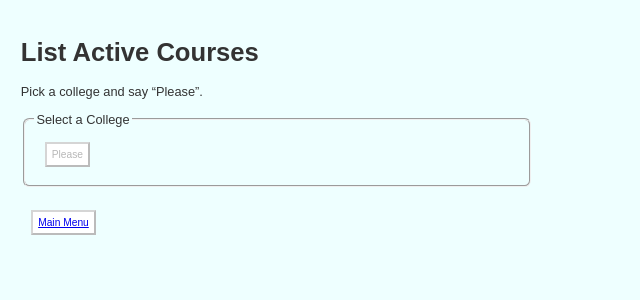
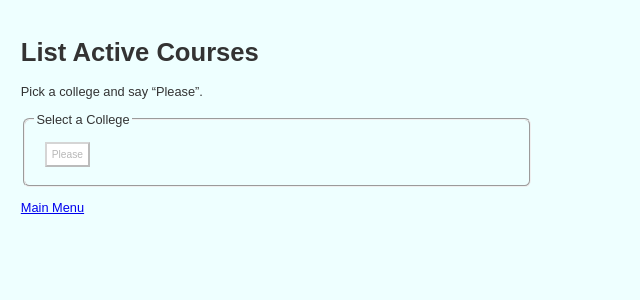
Before and after one commit to cvickery/transfer_app, a Flask app: page /courses/ in a window 1280 px wide. Shown: the top 300 px of the page, without its empty margins (0-640 px from the left). Run offline with Flask 2, Linux system fonts and the light colour scheme; data that the repository does not hold is empty; some libraries are stand-ins or nearby versions.

Commit message:
Update main.py and courses.{html|css}
More validation fixups.

```diff
--- a/main.py
+++ b/main.py
@@ -1669,7 +1669,7 @@ def courses():
         <button type="submit">Please
         </button>
       </div>
-    <form>
+    </form></fieldset>
     """.format(prompt)
   cursor.close()
   conn.close()
--- a/static/css/courses.css
+++ b/static/css/courses.css
@@ -26,6 +26,9 @@ button {
     margin: 1em;
 }
 
+a.button {
+  appearance: button;
+}
 
 fieldset {
     border-radius:0.5em;
--- a/templates/courses.html
+++ b/templates/courses.html
@@ -15,6 +15,6 @@
     <div>
       {{ result }}
     </div>
-    <p><button><a href="/">Main Menu</a></button></p>
+    <p><a href="/" class="button">Main Menu</a></p>
   </body>
 </html>
```
